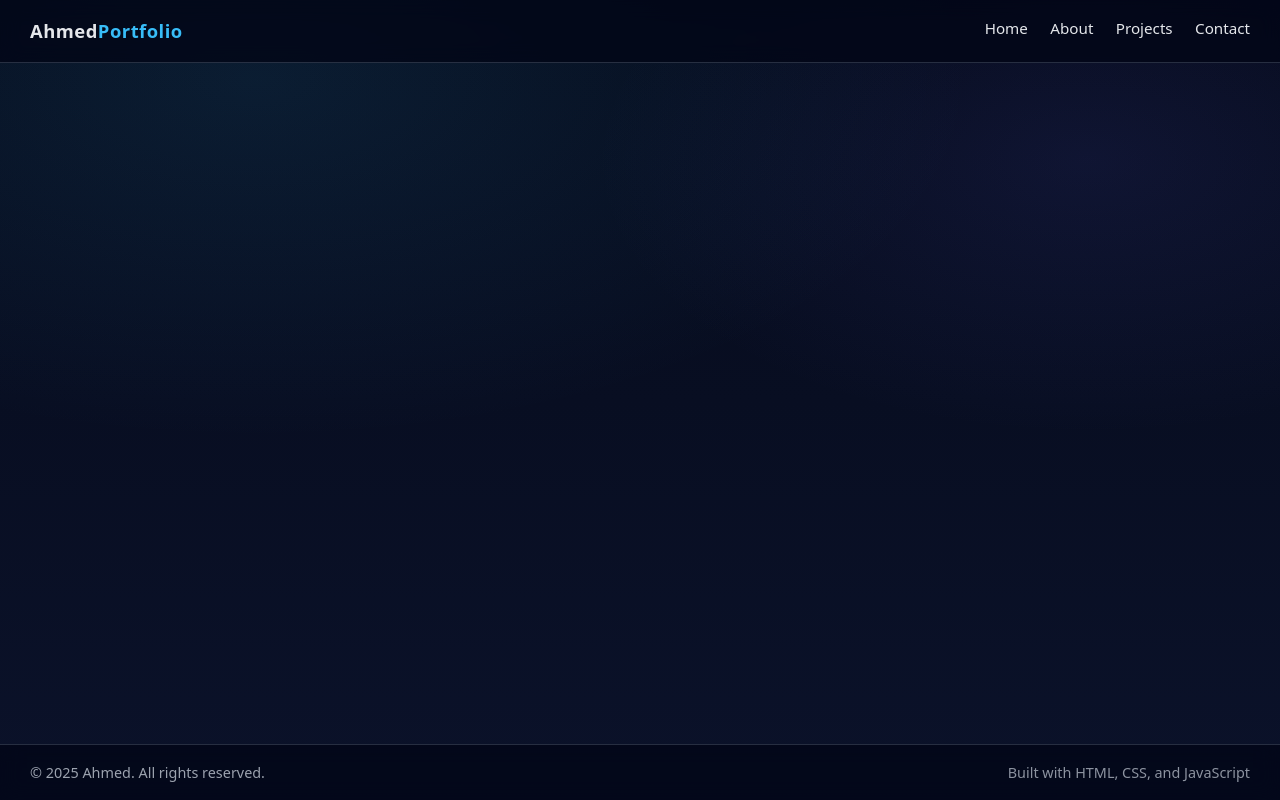
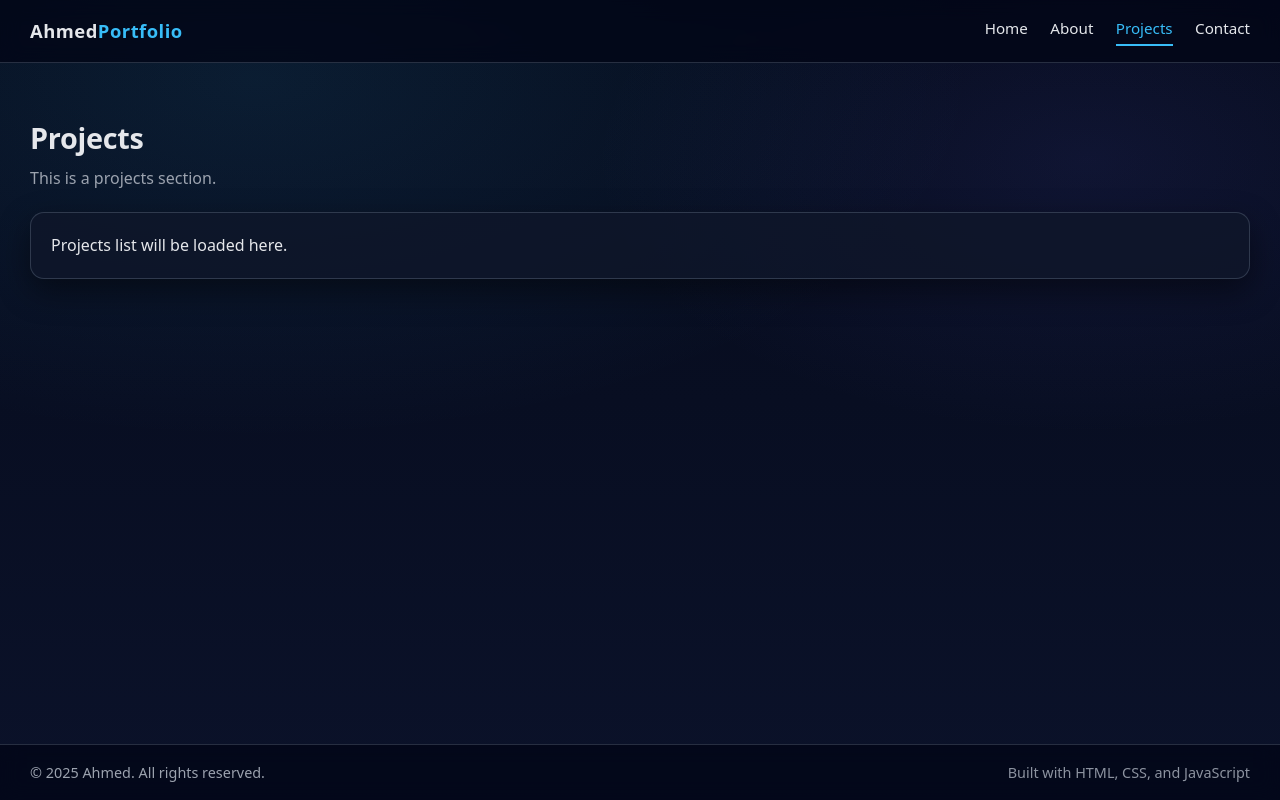
Before and after one commit to SauWebProgramming/web-tech-project-Ahmed-elrimi, a plain HTML site: page index.html in a window 1280 px wide. Both pictures are taken after a click on the element "Main navigation". Drawn offline with Linux system fonts and the light colour scheme.

Commit message:
Implement SPA routing with hash navigation

```diff
--- a/css/style.css
+++ b/css/style.css
@@ -177,3 +177,39 @@ main#app{
     pointer-events: auto;
   }
 }
+
+
+.section{
+  padding-block: 1.25rem;
+}
+
+.section-header{
+  margin-bottom: 1.25rem;
+}
+
+.section-title{
+  font-size: 1.8rem;
+  font-weight: 800;
+  letter-spacing: -0.3px;
+  margin-bottom: .35rem;
+}
+
+.section-subtitle{
+  font-size: 1rem;
+  color: var(--muted);
+  max-width: 70ch;
+}
+
+/* Card component */
+.card{
+  background: rgba(15, 23, 42, 0.82);
+  border: 1px solid var(--border);
+  border-radius: 14px;
+  padding: 1.25rem;
+  box-shadow: 0 12px 32px rgba(0,0,0,0.45);
+}
+
+.card p{
+  line-height: 1.6;
+  color: var(--text);
+}
--- a/js/app.js
+++ b/js/app.js
@@ -1,3 +1,4 @@
+const app = document.getElementById("app");
 const nav = document.getElementById("main-nav");
 const hamburger = document.getElementById("hamburger");
 const yearSpan = document.getElementById("year");
@@ -5,6 +6,11 @@ const yearSpan = document.getElementById("year");
 document.addEventListener("DOMContentLoaded", () => {
   initYear();
   initMobileNav();
+  initRouter();
+});
+
+window.addEventListener("hashchange", () => {
+  navigate();
 });
 
 function initYear() {
@@ -36,3 +42,93 @@ function closeMobileMenu() {
   hamburger.classList.remove("open");
   hamburger.setAttribute("aria-expanded", "false");
 }
+
+/* ----Router (SPA) ---- */
+
+const routes = {
+  "#home": renderHome,
+  "#about": renderAbout,
+  "#projects": renderProjects,
+  "#contact": renderContact
+};
+
+function initRouter() {
+
+  if (!window.location.hash) {
+    window.location.hash = "#home";
+    return;
+  }
+  navigate();
+}
+
+function navigate() {
+  const hash = window.location.hash || "#home";
+  const view = routes[hash] || routes["#home"];
+
+  view();
+  setActiveLink(hash);
+}
+
+function setActiveLink(activeHash) {
+  nav.querySelectorAll("a[data-link]").forEach((a) => {
+    a.classList.toggle("active", a.getAttribute("href") === activeHash);
+  });
+}
+
+
+
+function renderHome() {
+  app.innerHTML = `
+    <section class="section">
+      <header class="section-header">
+        <h2 class="section-title">Home</h2>
+        <p class="section-subtitle">This is a home section. </p>
+      </header>
+      <div class="card">
+        <p>Welcome to my portfolio .</p>
+      </div>
+    </section>
+  `;
+}
+
+function renderAbout() {
+  app.innerHTML = `
+    <section class="section">
+      <header class="section-header">
+        <h2 class="section-title">About</h2>
+        <p class="section-subtitle">This is a about section. </p>
+      </header>
+      <div class="card">
+        <p>About me content will be here.</p>
+      </div>
+    </section>
+  `;
+}
+
+function renderProjects() {
+  app.innerHTML = `
+    <section class="section">
+      <header class="section-header">
+        <h2 class="section-title">Projects</h2>
+        <p class="section-subtitle">This is a projects section.</p>
+      </header>
+      <div class="card">
+        <p>Projects list will be loaded here.</p>
+      </div>
+    </section>
+  `;
+}
+
+function renderContact() {
+  app.innerHTML = `
+    <section class="section">
+      <header class="section-header">
+        <h2 class="section-title">Contact</h2>
+        <p class="section-subtitle">This is a contact section.</p>
+      </header>
+      <div class="card">
+        <p>Contact form will be here.</p>
+      </div>
+    </section>
+  `;
+}
```
